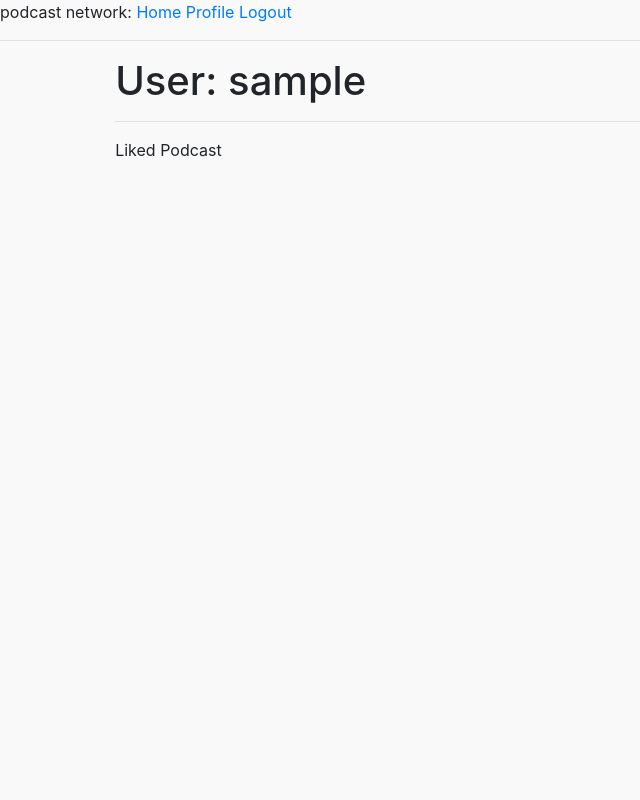
After one commit to tduvernois/podcast-social-network, a Flask app: a page that uses app/templates/base.html in a window 1280 px wide. The commit adds this page. Shown: the whole page, without its empty margins (0-640 px from the left). Run offline with Flask 2, Linux system fonts and the light colour scheme; the visitor is signed in with stand-in values (Sample User, id 1); data comes from the database, SQL or seed files in the repository; both versions use the stored data as it was before the commit; data that the repository does not hold is empty; some libraries are stand-ins or nearby versions.

Commit message:
Add Profile endpoint

```diff
--- a/app/models.py
+++ b/app/models.py
@@ -38,6 +38,9 @@ class User(UserMixin, db.Model):
     def is_following(self, podcast):
         return self.podcasts.filter(
             userPodcast.c.podcast_id == podcast.id).count() > 0
+
+    def get_liked_podcasts(self):
+        return self.podcasts
 
     def __repr__(self):
         return '<User {}>'.format(self.username)
--- a/app/routes.py
+++ b/app/routes.py
@@ -84,6 +84,7 @@ def follow(id):
         db.session.commit()
         return redirect(url_for('podcast_detail', id=id))
 
+
 @app.route('/unfollow/<id>', methods=['POST'])
 @login_required
 def unfollow(id):
@@ -96,3 +97,11 @@ def unfollow(id):
         current_user.unfollow(podcast)
         db.session.commit()
         return redirect(url_for('podcast_detail', id=id))
+
+
+@app.route('/user/<username>')
+@login_required
+def user(username):
+    user = User.query.filter_by(username=username).first()
+    podcasts = user.get_liked_podcasts()
+    return render_template('user.html', user=user, podcasts=podcasts)
--- /dev/null
+++ b/app/static/user.css
@@ -0,0 +1,13 @@
+.wrapper {
+  display: grid;
+  grid-template-columns: repeat(4, 1fr);
+  width:100%;
+}
+
+.wrapper > a img {
+  max-width:100%;
+}
+
+.wrapper > a {
+  margin: 10px;
+}
--- a/app/templates/base.html
+++ b/app/templates/base.html
@@ -11,6 +11,7 @@
         <div>
             podcast network:
              <a href="{{ url_for('index') }}">Home</a>
+            <a href="{{ url_for('user', username=current_user.username) }}">Profile</a>
             {% if current_user.is_anonymous %}
             <a href="{{ url_for('login') }}">Login</a>
             {% else %}
--- /dev/null
+++ b/app/templates/user.html
@@ -0,0 +1,23 @@
+{% extends "base.html" %}
+
+{% block content %}
+    <head>
+        <link rel="stylesheet" href="{{url_for('static', filename='user.css')}}">
+    </head>
+    <body>
+        <h1>User: {{ user.username }}</h1>
+        <hr>
+            <div class="section-category">
+                <div id="featured" class="category-from-section">Liked Podcast</div>
+                <div class="wrapper">
+                    {% for podcast in podcasts %}
+                      <a class='podcast' href="{{ url_for('podcast_detail', id=podcast.id) }}">
+                          <img src={{ podcast.image }}>
+                          <div class="podcast-name"> {{ podcast.body }} </div>
+                      </a>
+                    {% endfor %}
+                </div>
+            </div>
+    </body>
+
+{% endblock %}
```
Also changed, not shown: app.db (deleted).
